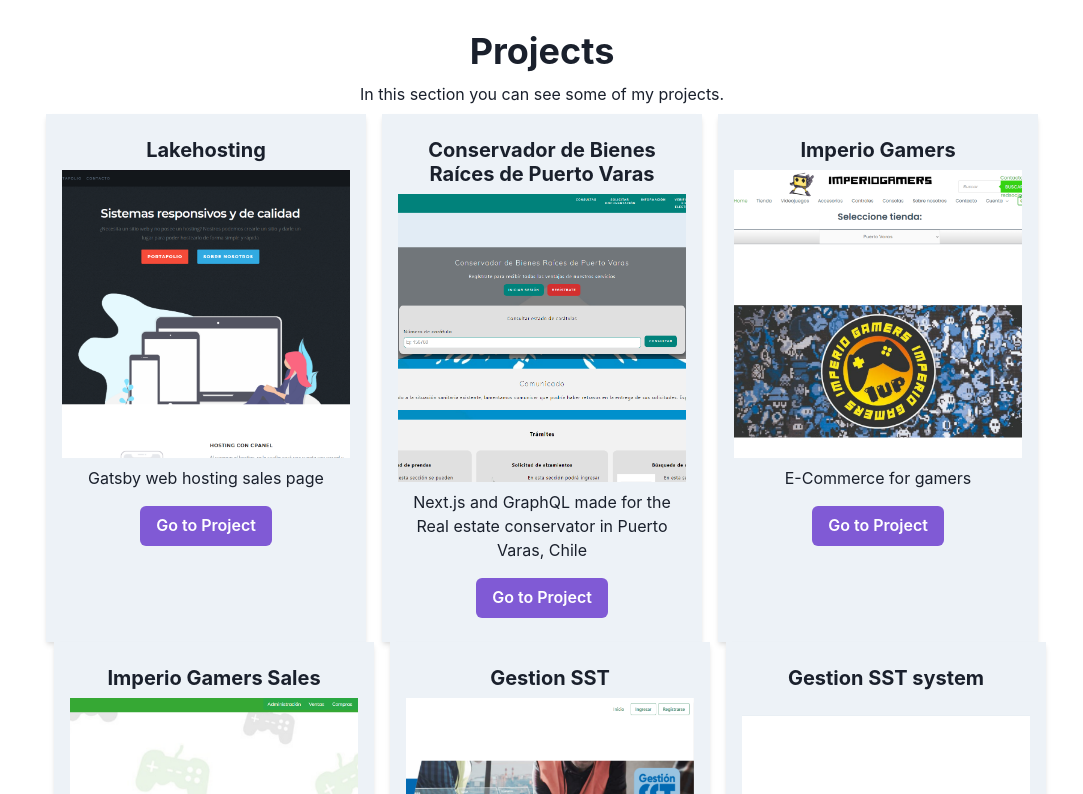
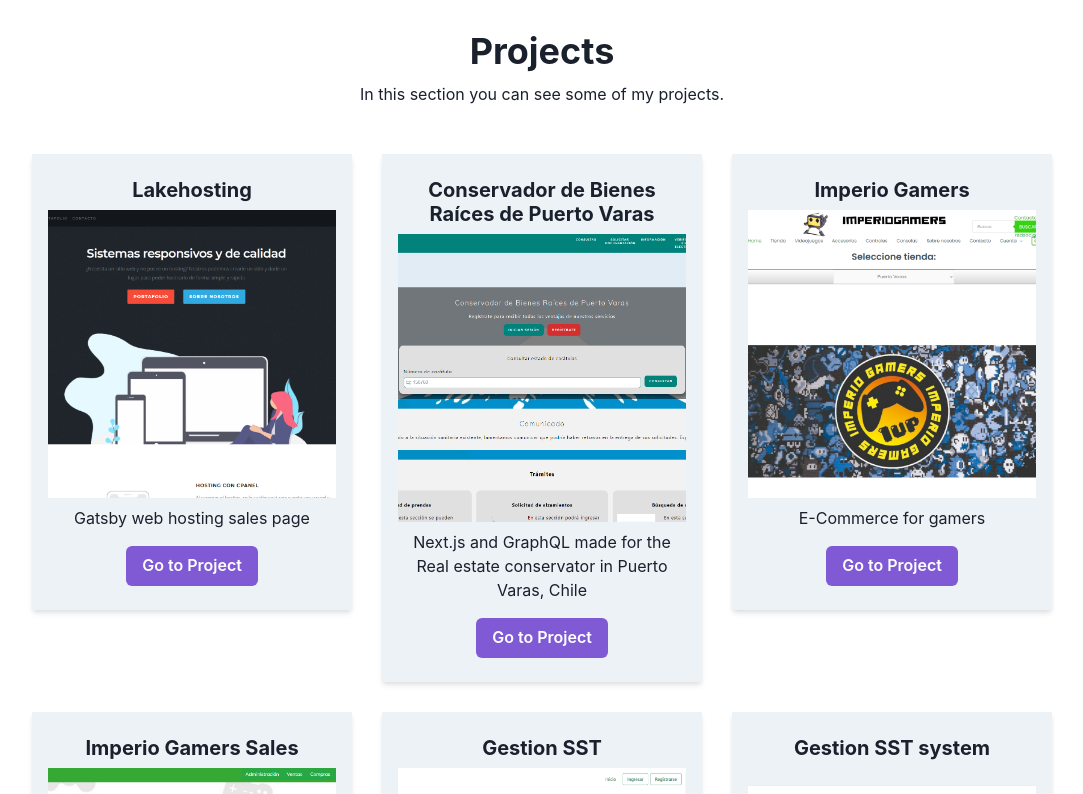
Before and after one commit to desolaser/portfolio, a Next.js app: page / in a window 1280 px wide. Shown: the part 1826-2620 px from the top of the page, without its empty margins (98-1181 px from the left). Built offline with nearby package versions, Linux system fonts and the light colour scheme.

Commit message:
Change stack for wrap in projects

```diff
--- a/components/sections/projects/index.tsx
+++ b/components/sections/projects/index.tsx
@@ -4,7 +4,10 @@
   Center,
   Heading,
   Text,
-  Divider
+  Divider,
+  Box,
+  Wrap,
+  WrapItem
 } from '@chakra-ui/react'
 import Project from '../../../model/Project';
 import projectItems from '../../../content/projectItems';
@@ -17,18 +20,18 @@
       <Text mt="1rem">
         In this section you can see some of my projects.
       </Text>
-      <Stack
-        mt={4}
-        direction={{ base: "column", md: "row" }}
-        spacing={4}
-        alignItems={"stretch"}
-        justifyContent={"center"}
-        wrap={"wrap"}
-      >
+      <Box p={4}></Box>
+      <Wrap
+        spacing='30px'
+        align='stretch'
+        justify='center'
+        mt={4} >
         {projectItems.map((project: Project) => (
-          <ProjectDisplay key={project.name} project={project} />
+          <WrapItem>
+            <ProjectDisplay key={project.name} project={project} />
+          </WrapItem>
         ))}
-      </Stack>
+      </Wrap>
     </VStack>
   );
 }
```
